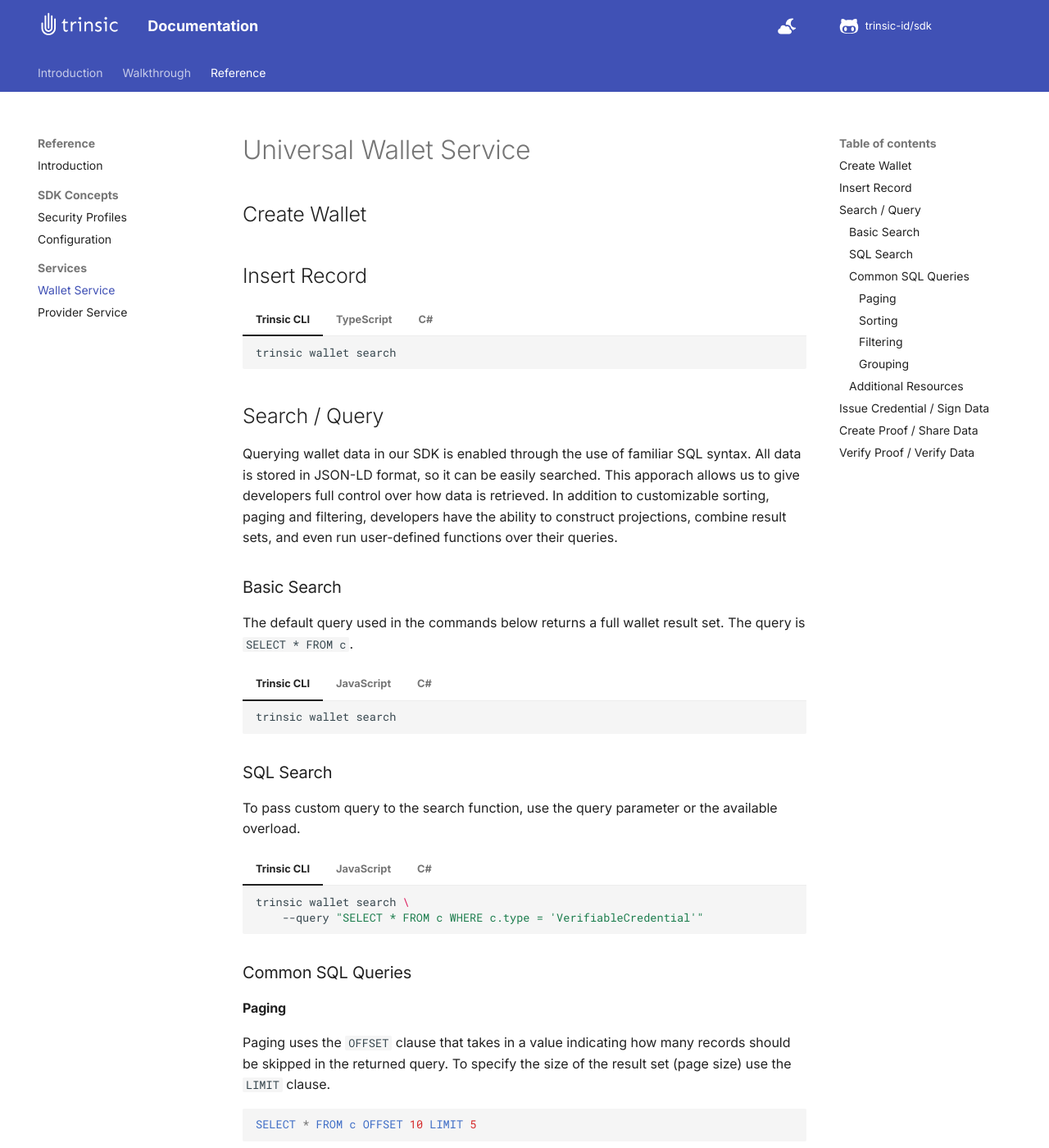
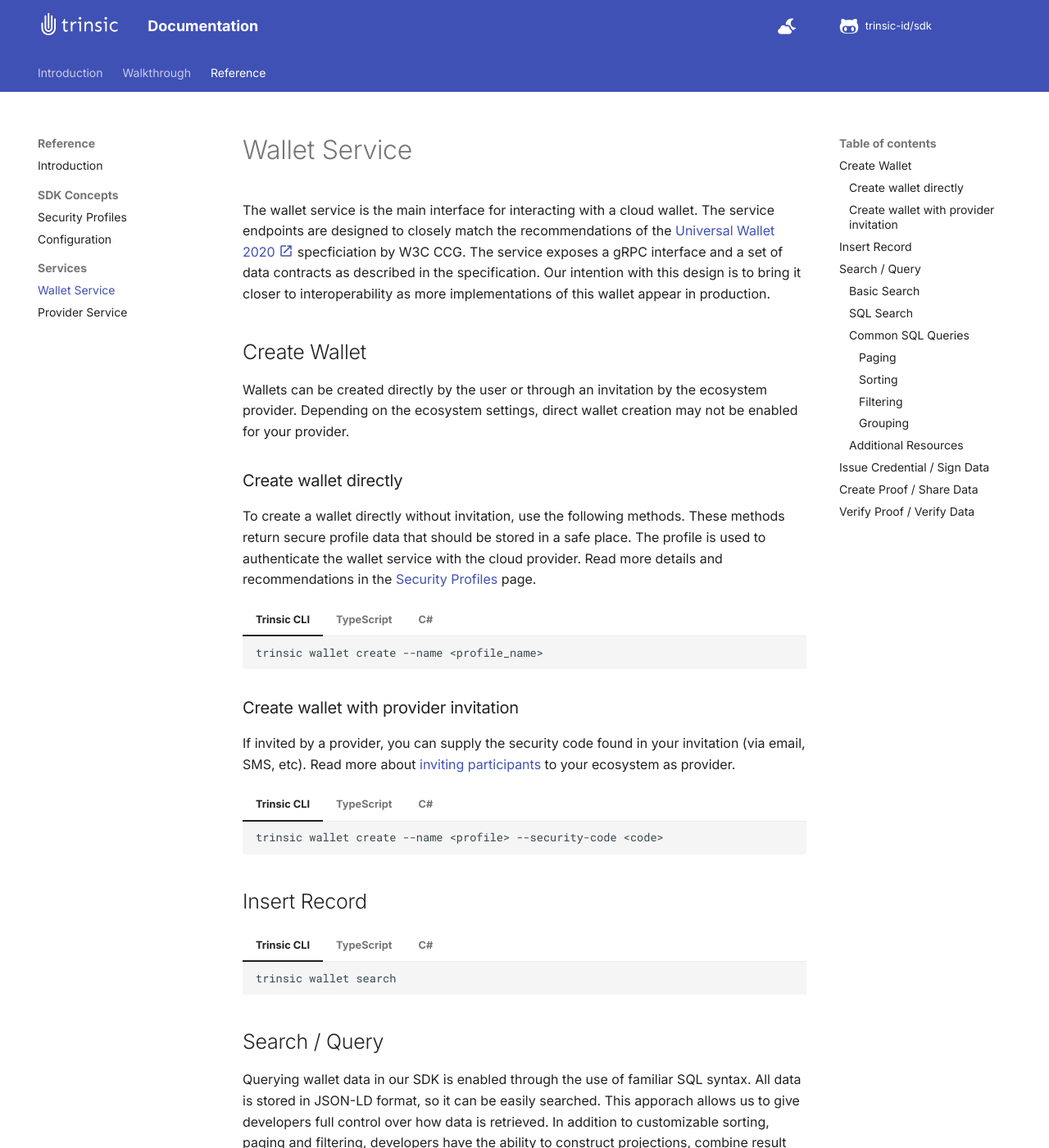
Before and after one commit to trinsic-id/v2-sdk, an MkDocs documentation site: the page built from docs/reference/services/wallet-service.md, in a window 1280 px wide and 1400 px high. Shown: the whole window at 82% size. Built offline with MkDocs 1.6.1 and Material for MkDocs 9.7.7, drawn with Linux system fonts in a browser that asks for light colours; comment, search, counter and statistics services are not loaded.

Commit message:
Create wallet docs

````diff
--- a/docs/reference/services/wallet-service.md
+++ b/docs/reference/services/wallet-service.md
@@ -1,6 +1,44 @@
-# Universal Wallet Service
+# Wallet Service
+
+The wallet service is the main interface for interacting with a cloud wallet. The service endpoints are designed to closely match the recommendations of the [Universal Wallet 2020 :material-open-in-new:](https://w3c-ccg.github.io/universal-wallet-interop-spec/){target+_blank} specficiation by W3C CCG. The service exposes a gRPC interface and a set of data contracts as described in the specification. Our intention with this design is to bring it closer to interoperability as more implementations of this wallet appear in production.
 
 ## Create Wallet
+
+Wallets can be created directly by the user or through an invitation by the ecosystem provider. Depending on the ecosystem settings, direct wallet creation may not be enabled for your provider.
+
+### Create wallet directly
+
+To create a wallet directly without invitation, use the following methods. These methods return secure profile data that should be stored in a safe place. The profile is used to authenticate the wallet service with the cloud provider. Read more details and recommendations in the [Security Profiles](/reference/profiles) page.
+
+=== "Trinsic CLI"
+    ```bash
+    trinsic wallet create --name <profile_name>
+    ```
+=== "TypeScript"
+    ```js
+    const profile = await walletService.Create();
+    ```
+=== "C#"
+    ```csharp
+    var profile = await walletService.Create();
+    ```
+
+### Create wallet with provider invitation
+
+If invited by a provider, you can supply the security code found in your invitation (via email, SMS, etc). Read more about [inviting participants](/reference/services/provider-service/#invite-participants) to your ecosystem as provider.
+
+=== "Trinsic CLI"
+    ```bash
+    trinsic wallet create --name <profile> --security-code <code>
+    ```
+=== "TypeScript"
+    ```js
+    const profile = await walletService.Create("<security code>");
+    ```
+=== "C#"
+    ```csharp
+    var profile = await walletService.Create("<security code>");
+    ```
 
 ## Insert Record
 
````
Also changed, not shown: docs/reference/services/provider-service.md (+3 -0 lines).
